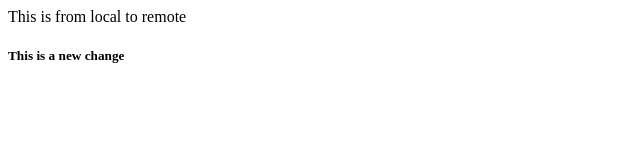
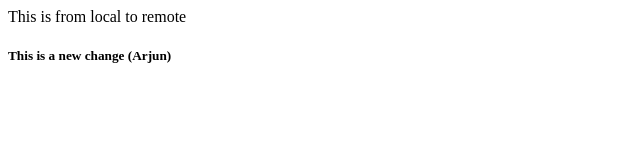
Before and after one commit to UjjwalRajpurohit/Testing5678, a plain HTML site: page index.html in a window 1280 px wide. Shown: the full height of the page, 0-640 px from the left. Drawn offline with Linux system fonts and the light colour scheme.

Commit message:
New msg added to main branch (Arjun)

```diff
--- a/index.html
+++ b/index.html
@@ -1,2 +1,2 @@
 <p>This is from local to remote</p>
-<h5>This is a new change</h5>
+<h5>This is a new change (Arjun)</h5>
```
